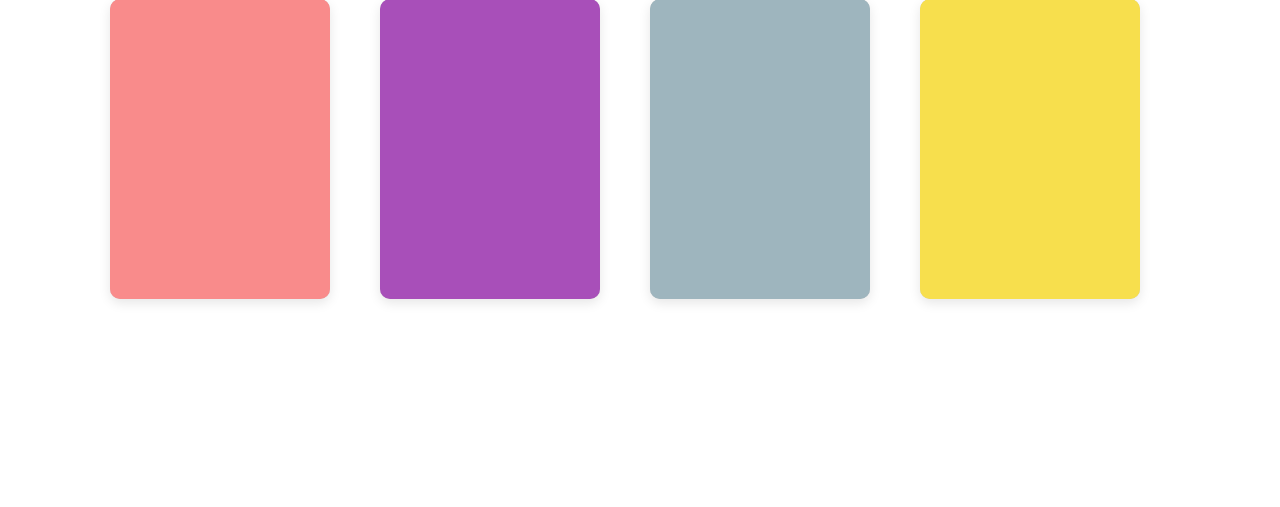
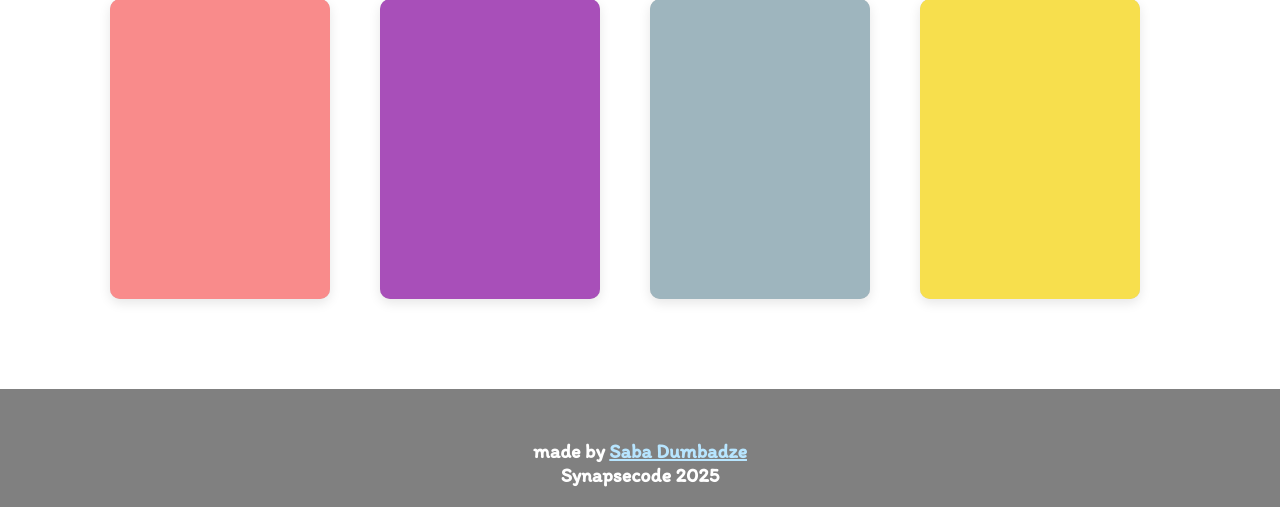
Before and after one commit to sabuka-dumbo/Synapsecode, a Django app: page / in a window 1280 px wide. Shown: the part 1900-2407 px from the top of the page. Before the commit the page ends 2203 px from the top, so only its background shows below. Run offline with Django 5.2, Linux system fonts and the light colour scheme.

Commit message:
Aug 12, 2025, 1:58 PM

```diff
--- a/synapsecode/synapsecode101/static/css/styles.css
+++ b/synapsecode/synapsecode101/static/css/styles.css
@@ -96,7 +96,22 @@ footer {
     left: 0;
     width: 100%;
     height: max-content;
-    background-color: rgb(164, 54, 54);
+    background-color: gray;
+    padding-top: 50px;
+    padding-bottom: 20px;
+    margin-top: 50px;
+}
+
+footer h1 {
+    font-size: 20px;
+    width: 100%;
+    text-align: center;
+    color: white;
+}
+
+footer a {
+    color: rgb(183, 229, 255);
+    text-decoration: underline;
 }
 
 .logo {
--- a/synapsecode/synapsecode101/templates/index.html
+++ b/synapsecode/synapsecode101/templates/index.html
@@ -116,7 +116,8 @@
         </section>
 
         <footer>
-
+            <h1>made by <a href="https://github.com/sabuka-dumbo">Saba Dumbadze</a></h1>
+            <h1>Synapsecode 2025</h1>
         </footer>
 
         <script src="{% static 'js/index.js' %}"></script>
```
